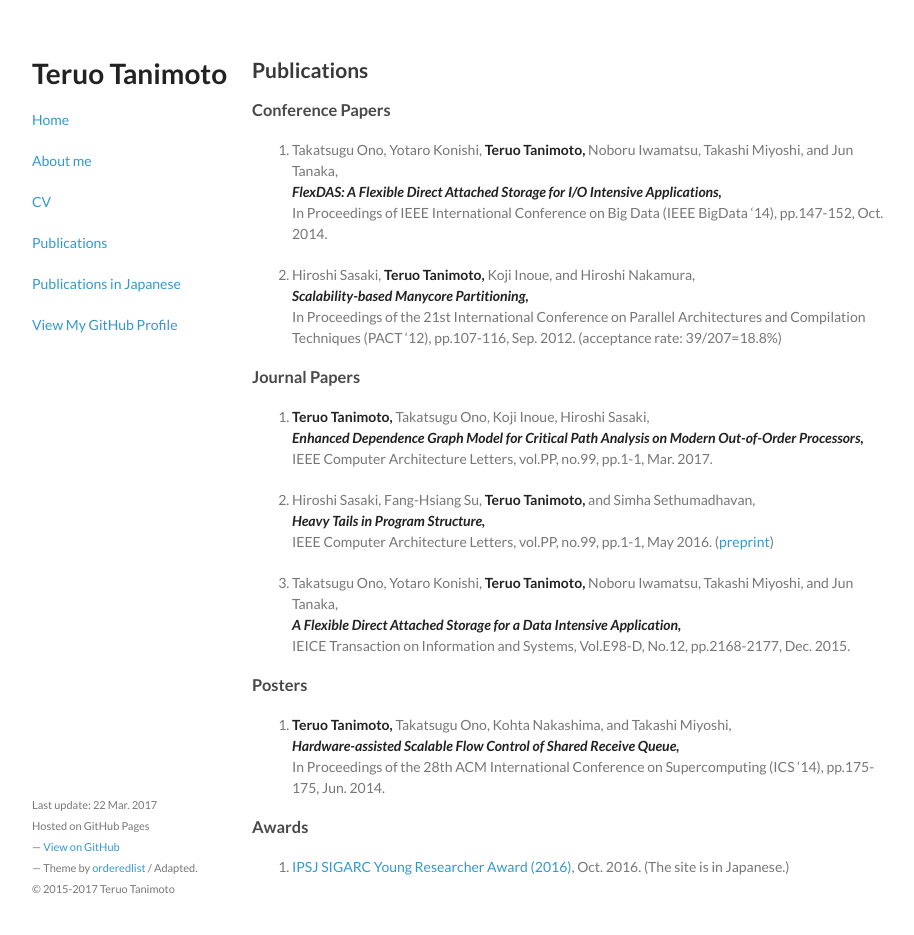
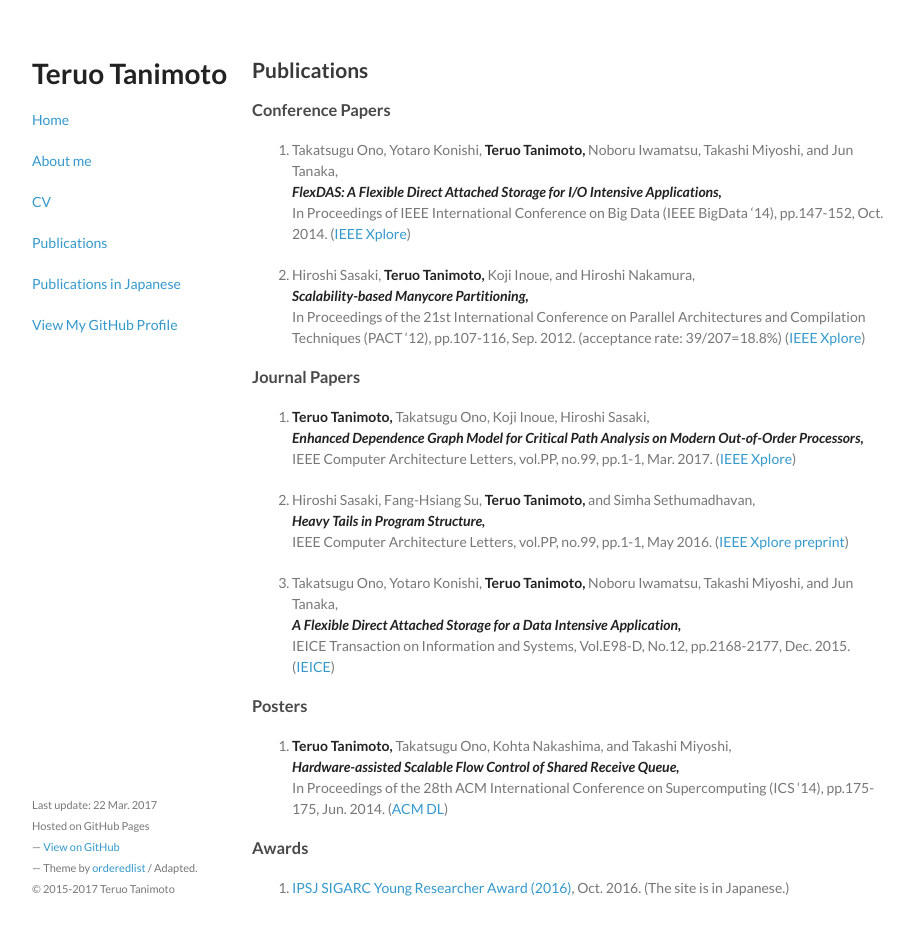
Before and after one commit to teruo41/teruo41.github.io, a Jekyll site: the page built from pubse.md, in a window 1280 px wide and 968 px high. Shown: the top 935 px of the window, without its empty margins (178-1092 px from the left). Built offline with Jekyll 4.4.1, drawn with Linux system fonts in a browser that asks for light colours.

Commit message:
Added URLs

```diff
--- a/pubse.md
+++ b/pubse.md
@@ -10,10 +10,12 @@ title: Publications
 1. Takatsugu Ono, Yotaro Konishi, __Teruo Tanimoto,__ Noboru Iwamatsu, Takashi Miyoshi, and Jun Tanaka,
    ***FlexDAS: A Flexible Direct Attached Storage for I/O Intensive Applications,***
    In Proceedings of IEEE International Conference on Big Data (IEEE BigData '14), pp.147-152, Oct. 2014.
+   ([IEEE Xplore](http://ieeexplore.ieee.org/document/7004224/))
 
 2. Hiroshi Sasaki, __Teruo Tanimoto,__ Koji Inoue, and Hiroshi Nakamura,
    ***Scalability-based Manycore Partitioning,***
    In Proceedings of the 21st International Conference on Parallel Architectures and Compilation Techniques (PACT '12), pp.107-116, Sep. 2012. (acceptance rate: 39/207=18.8%)
+   ([IEEE Xplore](http://ieeexplore.ieee.org/document/7842923/))
 
 
 <!--
@@ -26,14 +28,18 @@ title: Publications
 1. __Teruo Tanimoto,__ Takatsugu Ono, Koji Inoue, Hiroshi Sasaki,
    ***Enhanced Dependence Graph Model for Critical Path Analysis on Modern Out-of-Order Processors,***
    IEEE Computer Architecture Letters, vol.PP, no.99, pp.1-1, Mar. 2017.
+   ([IEEE Xplore](http://ieeexplore.ieee.org/document/7882625/))
 
 2. Hiroshi Sasaki, Fang-Hsiang Su, __Teruo Tanimoto,__ and Simha Sethumadhavan,
    ***Heavy Tails in Program Structure,***
-   IEEE Computer Architecture Letters, vol.PP, no.99, pp.1-1, May 2016. ([preprint](https://sites.google.com/site/hrshssk/ht-cal-preprint.pdf?attredirects=0))
+   IEEE Computer Architecture Letters, vol.PP, no.99, pp.1-1, May 2016.
+   ([IEEE Xplore](http://ieeexplore.ieee.org/document/7480837/)
+    [preprint](https://sites.google.com/site/hrshssk/ht-cal-preprint.pdf?attredirects=0))
 
 3. Takatsugu Ono, Yotaro Konishi, __Teruo Tanimoto,__ Noboru Iwamatsu, Takashi Miyoshi, and Jun Tanaka,
    ***A Flexible Direct Attached Storage for a Data Intensive Application,***
    IEICE Transaction on Information and Systems, Vol.E98-D, No.12, pp.2168-2177, Dec. 2015.
+   ([IEICE](https://search.ieice.org/bin/summary.php?id=e98-d_12_2168))
 
 
 ### Posters
@@ -41,6 +47,7 @@ title: Publications
 1. __Teruo Tanimoto,__ Takatsugu Ono, Kohta Nakashima, and Takashi Miyoshi,
    ***Hardware-assisted Scalable Flow Control of Shared Receive Queue,***
    In Proceedings of the 28th ACM International Conference on Supercomputing (ICS '14), pp.175-175, Jun. 2014.
+   ([ACM DL](http://dl.acm.org/citation.cfm?id=2600113))
 
 ### Awards
 
```
